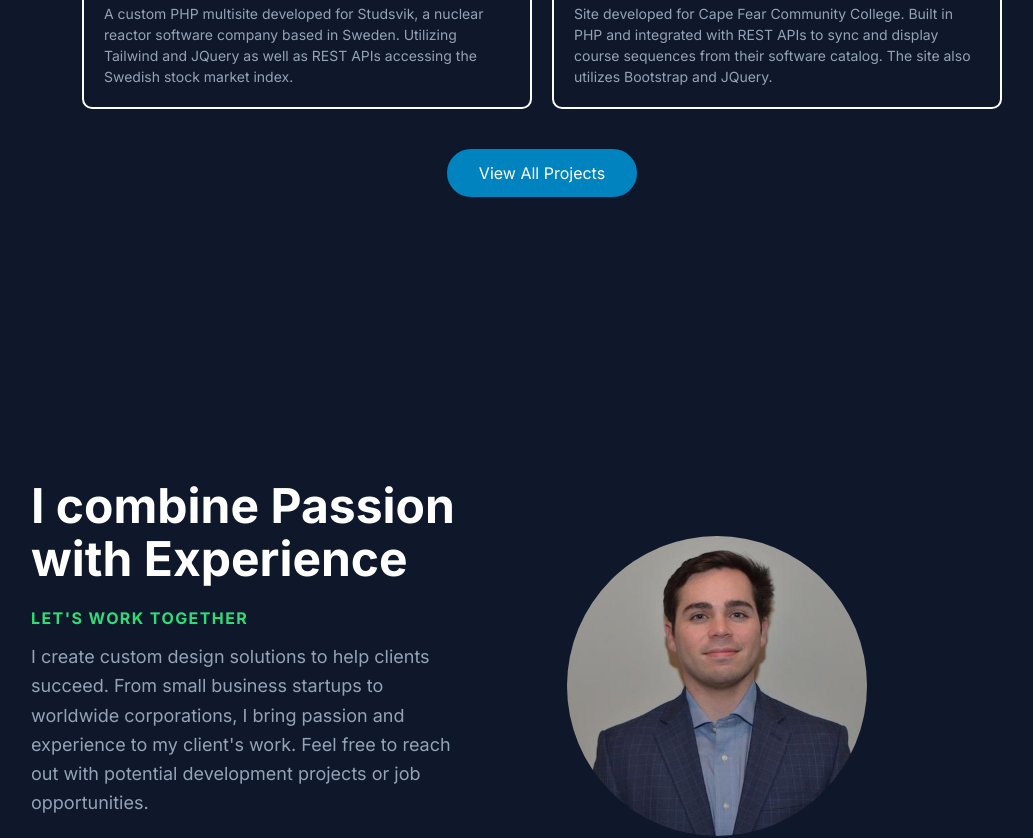
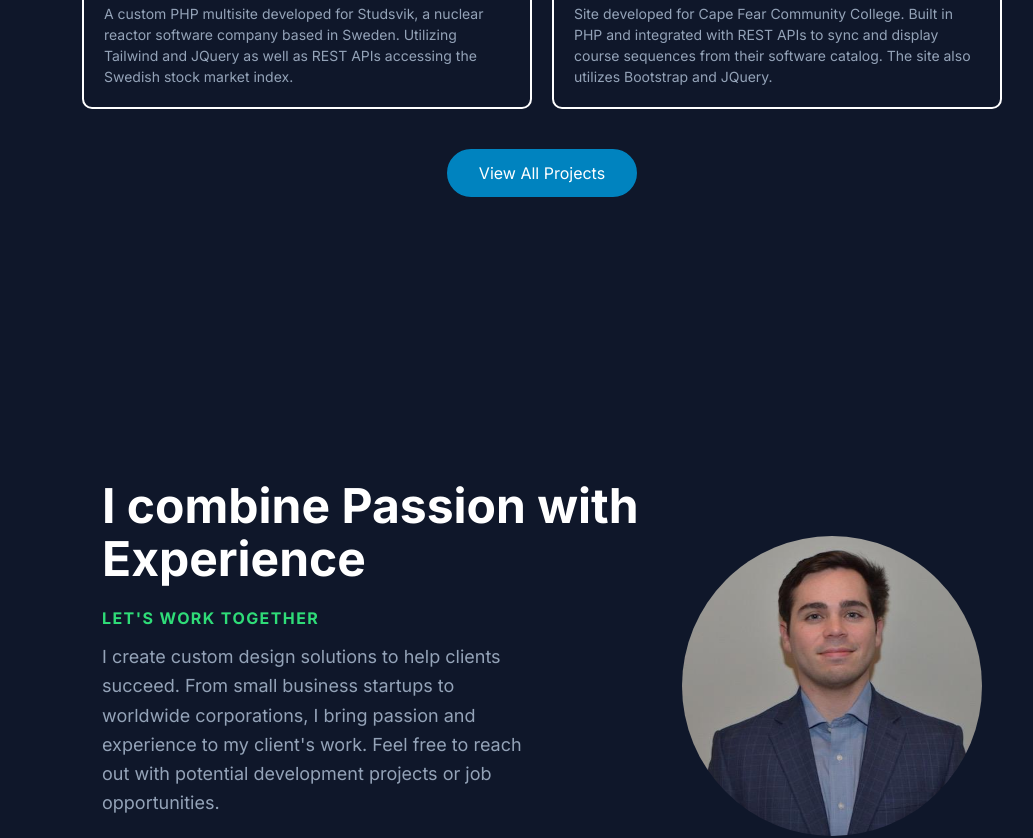
Before and after one commit to itsrichardhaar/Springer-React-Sandbox, a React (Create React App) app in the folder springer-sandbox/: page / in a window 1280 px wide. Shown: the part 2222-3060 px from the top of the page, without its empty margins (98-1131 px from the left). Built offline with nearby package versions, Linux system fonts and the light colour scheme.

Commit message:
Update InfoElements.js
Test change to grid columns

```diff
--- a/springer-sandbox/src/components/InfoSection/InfoElements.js
+++ b/springer-sandbox/src/components/InfoSection/InfoElements.js
@@ -27,7 +27,7 @@ export const InfoWrapper = styled.div`
 
 export const InfoRow = styled.div`
   display: grid;
-  grid-auto-columns: minmax(auto, 1fr);
+  grid-auto-columns: minmax(auto, auto);
   align-items: center;
   grid-template-areas: ${({ imgStart }) =>
     imgStart ? "'col2 col1'" : "'col1 col2'"};
```
